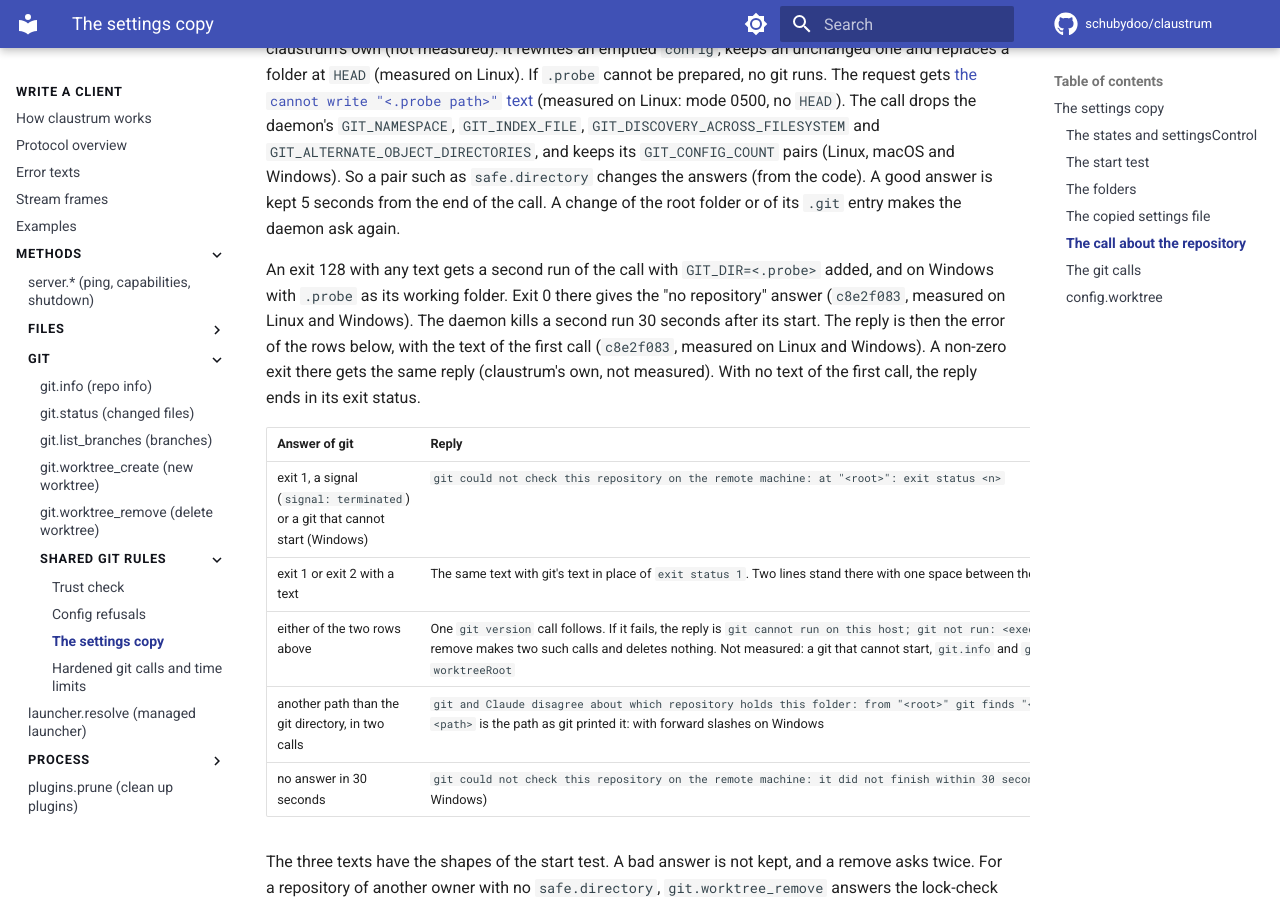
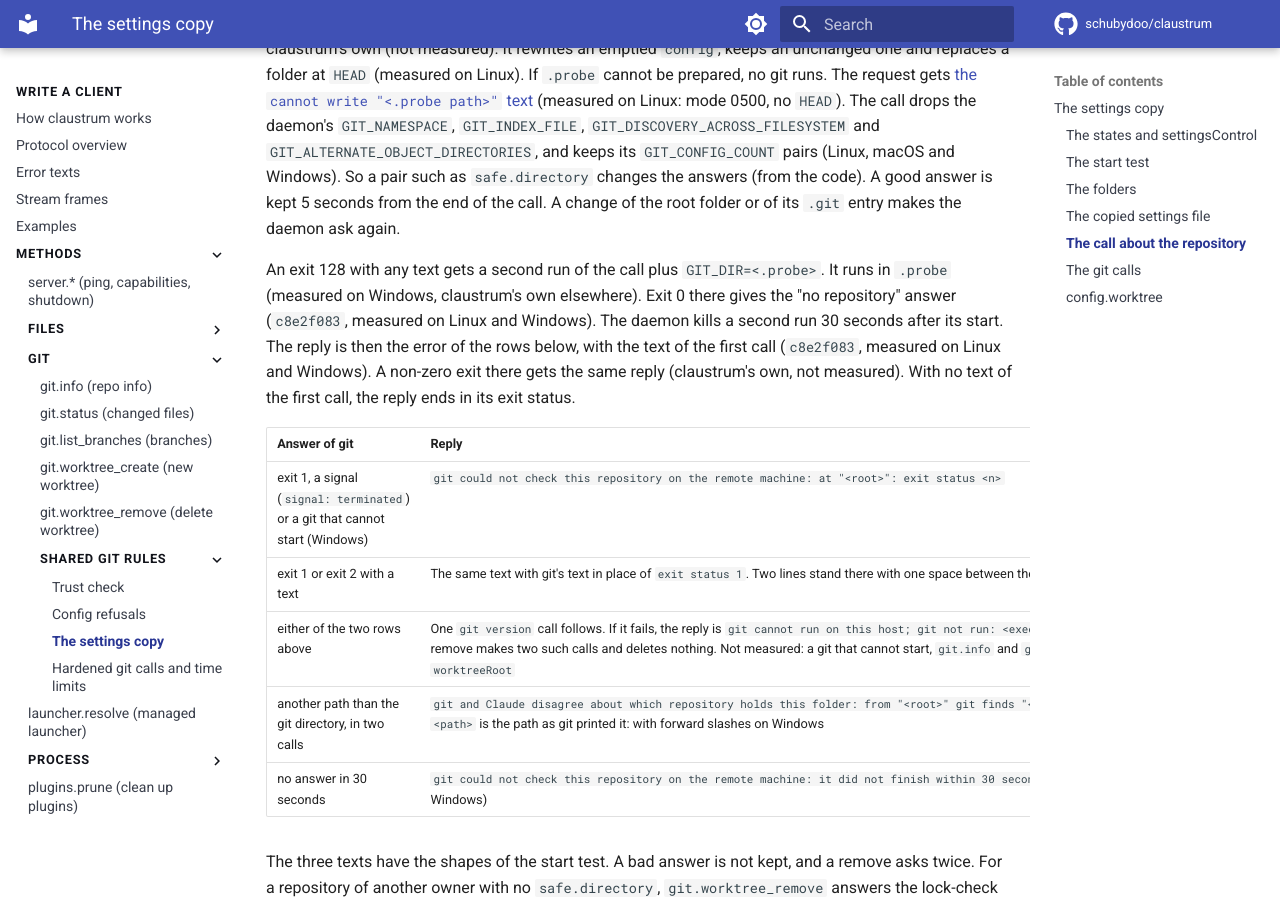
Before and after one commit to schubydoo/claustrum, an MkDocs documentation site: the page built from docs/protocol/git-rules-settings-copy.md, in a window 1280 px wide and 900 px high, scrolled down 6545 px. Built offline with MkDocs 1.6.1 and Material for MkDocs 9.7.7, drawn with Linux system fonts in a browser that asks for light colours; comment, search, counter and statistics services are not loaded.

Commit message:
docs: state the gitfile-text refusal and the folder of the second run as the code does
Co-Authored-By: Claude Opus 5.5 <noreply@anthropic.com>

```diff
--- a/docs/protocol/git-rules-settings-copy.md
+++ b/docs/protocol/git-rules-settings-copy.md
@@ -227,8 +227,8 @@ macOS and Windows). So a pair such as `safe.directory` changes the answers (from
 code). A good answer is kept 5 seconds from the end of the call. A change of the root
 folder or of its `.git` entry makes the daemon ask again.
 
-An exit 128 with any text gets a second run of the call with `GIT_DIR=<.probe>`
-added, and on Windows with `.probe` as its working folder. Exit 0 there gives the "no
+An exit 128 with any text gets a second run of the call plus `GIT_DIR=<.probe>`.
+It runs in `.probe` (measured on Windows, claustrum's own elsewhere). Exit 0 there gives the "no
 repository" answer (`c8e2f083`, measured on Linux and Windows). The daemon kills
 a second run 30 seconds after its start. The reply is then the error of the rows
 below, with the text of the first call (`c8e2f083`, measured on Linux and
```
Also changed, not shown: 1 other file.
